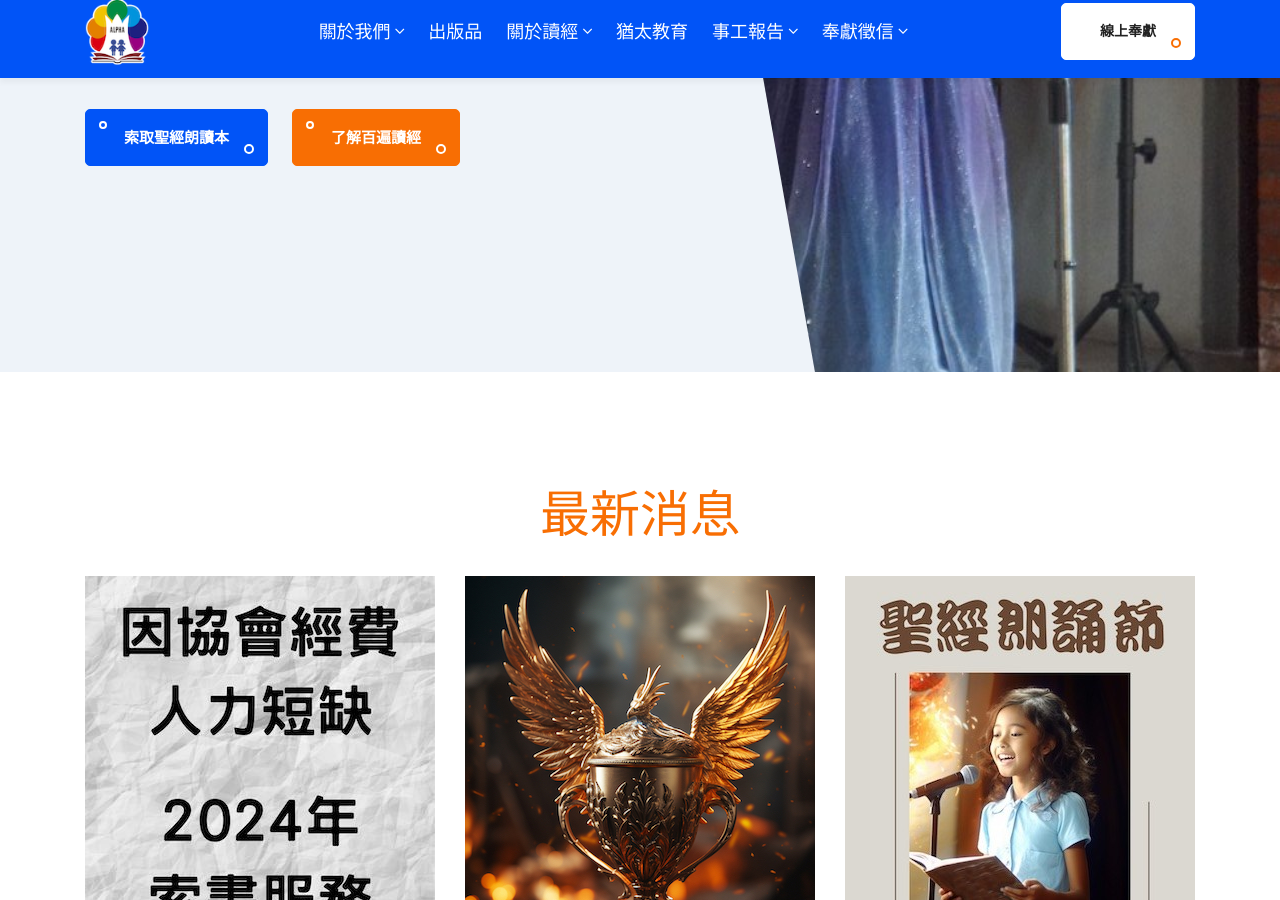
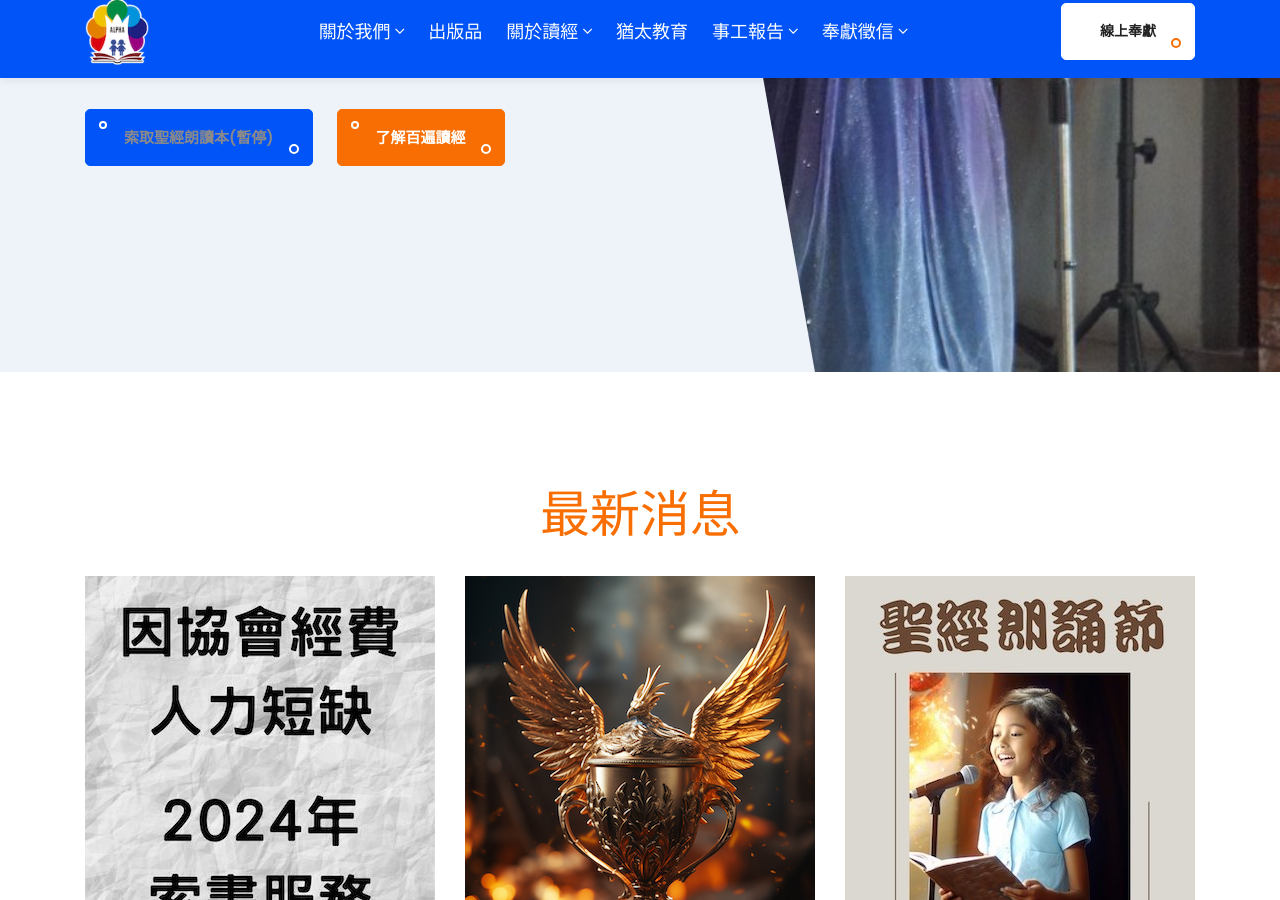
Before and after one commit to alpha6309/website, a Jekyll site: the page built from index.html, in a window 1280 px wide and 900 px high, scrolled down 533 px. Built offline with Jekyll 4.4.1, drawn with Linux system fonts in a browser that asks for light colours; comment, search, counter and statistics services are not loaded.

Commit message:
暫停索書

```diff
--- a/_includes/request_book_button.html
+++ b/_includes/request_book_button.html
@@ -1 +1 @@
-<a class="main-btn" href="https://bit.ly/%E9%98%BF%E7%88%BE%E6%B3%95%E7%B4%A2%E6%9B%B8%E8%A1%A8%E5%96%AE">索取聖經朗讀本</a>
+<a class="main-btn" disabled="true">索取聖經朗讀本(暫停)</a>
```
